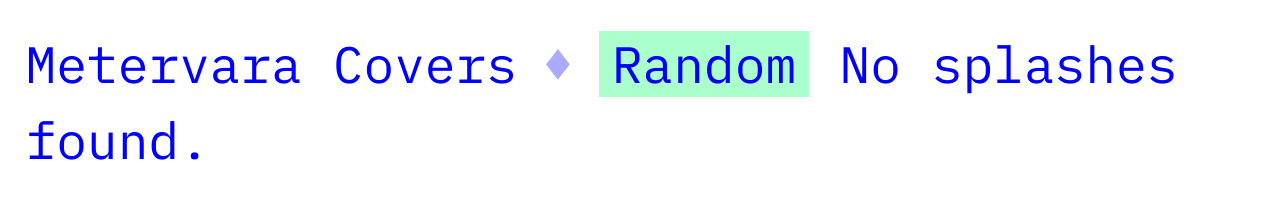
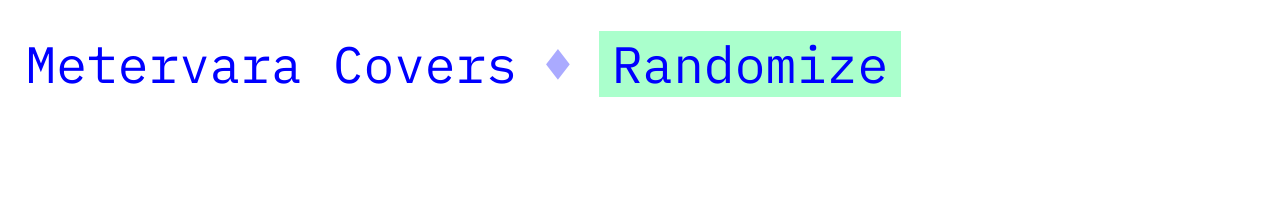
Before and after one commit to metervara/splash, a website built with Vite: page index.html in a window 1280 px wide. Built offline with nearby package versions, Linux system fonts and the light colour scheme; files whose address does not match are found by name.

Commit message:
fix: styling on listing page (index)

```diff
--- a/index.html
+++ b/index.html
@@ -11,16 +11,7 @@
     <link rel="stylesheet" href="/src/styles/list.css">
   </head>
   <body>
-    <header>
-      <h1>Metervara Covers</h1>
-      <nav>
-        <ul>
-          <li><a href="/random.html">Random</a></li>
-        </ul>
-      </nav>
-    </header>
-    <p id="status">Loading…</p>
-    <ul id="list"></ul>
+    <ul id="page"><li><h1>Metervara Covers</h1></li><li><a href="/random.html" class="nav-link">Randomize</a></li></ul>
     <script type="module" src="/src/list.ts"></script>
   </body>
   </html>
--- a/src/list.ts
+++ b/src/list.ts
@@ -26,9 +26,8 @@ function getDisplayName(path: string): string {
 }
 
 (async () => {
-	const statusEl = document.getElementById('status');
-	const listEl = document.getElementById('list');
-	if (!listEl) return;
+    const pageEl = document.getElementById('page');
+    if (!pageEl) return;
 
   const STORAGE_KEY = 'visited-links';
   function getVisited(): Set<string> {
@@ -48,14 +47,15 @@ function getDisplayName(path: string): string {
   }
   const visited = getVisited();
 
-	const items = await loadManifest();
-	if (items.length === 0) {
-		if (statusEl) statusEl.textContent = 'No splashes found.';
-		return;
-	}
-	if (statusEl) statusEl.remove();
+    const items = await loadManifest();
+    if (items.length === 0) return;
 
-	const ul = listEl as HTMLUListElement;
+    const ul = pageEl as HTMLUListElement;
+
+		// const countLi = document.createElement('li');
+    // countLi.textContent = `Count: ${items.length}`;
+    // ul.appendChild(countLi);
+
 	for (let i = 0; i < items.length; i++) {
 		const entry = items[i];
 		const href = toHref(entry);
--- a/src/styles/list.css
+++ b/src/styles/list.css
@@ -126,6 +126,18 @@ nav a {
   background: var(--nav-link-bg-color);
 }
 
+/* Flattened page list: inline items with bullet separators */
+#page { list-style: none; margin: 0; padding: 0; }
+#page > li { display: inline; }
+#page > li + li::before {
+  content: var(--bullet);
+  margin-inline: var(--gap);
+  color: var(--bullet-color);
+}
+
+/* Restore original nav link styling via class */
+.nav-link { color: var(--nav-link-color); background: var(--nav-link-bg-color); }
+
 /* Header/title + nav: collapse inline whitespace and add bullet before nav */
 header { display: inline-flex; align-items: baseline; }
 header > nav { display: inline-flex; align-items: baseline; }
```
